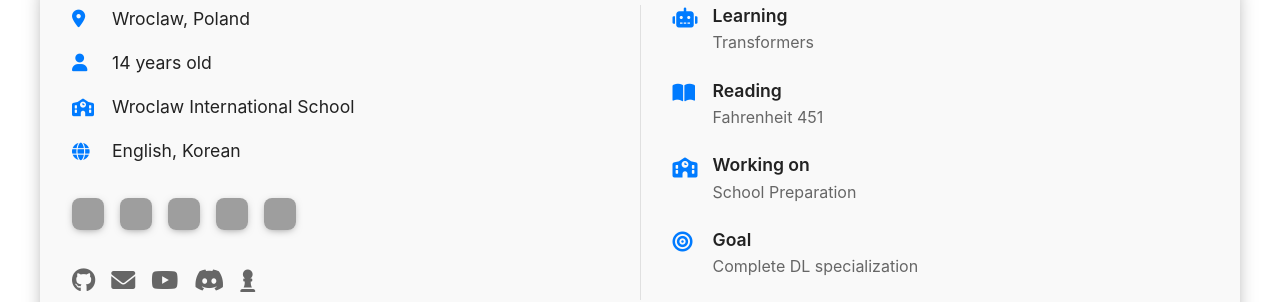
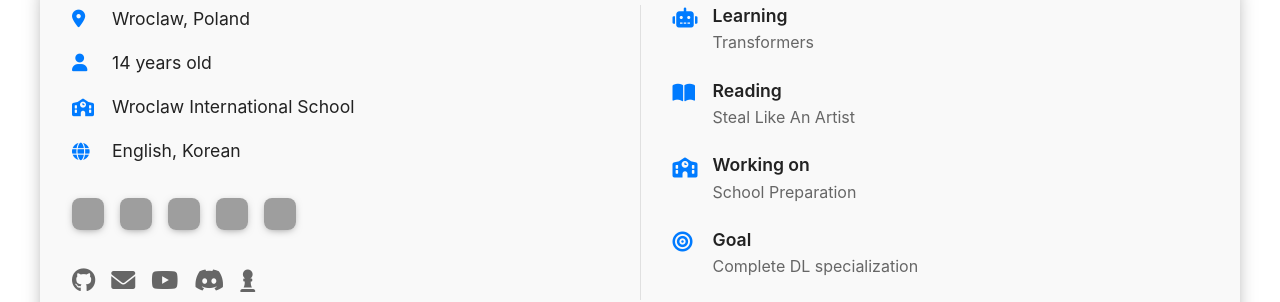
Before and after one commit to taemincode/taemincode.github.io, a Jekyll site: the page built from index.html, in a window 1280 px wide and 900 px high, scrolled down 806 px. Shown: the part 153-455 px from the top of the window. Built offline with Jekyll 4.4.1, drawn with Linux system fonts in a browser that asks for light colours; grey boxes are pictures that could not be loaded.

Commit message:
Update reading book from 'Fahrenheit 451' to 'Steal Like An Artist'

```diff
--- a/index.html
+++ b/index.html
@@ -84,7 +84,7 @@ description: Personal website of Taemin Park, showcasing his projects, blog post
                                     <i class="fas fa-book-open"></i>
                                     <div class="now-content">
                                         <h4>Reading</h4>
-                                        <p>Fahrenheit 451</p>
+                                        <p>Steal Like An Artist</p>
                                     </div>
                                 </div>
                                 <div class="now-item">
```
